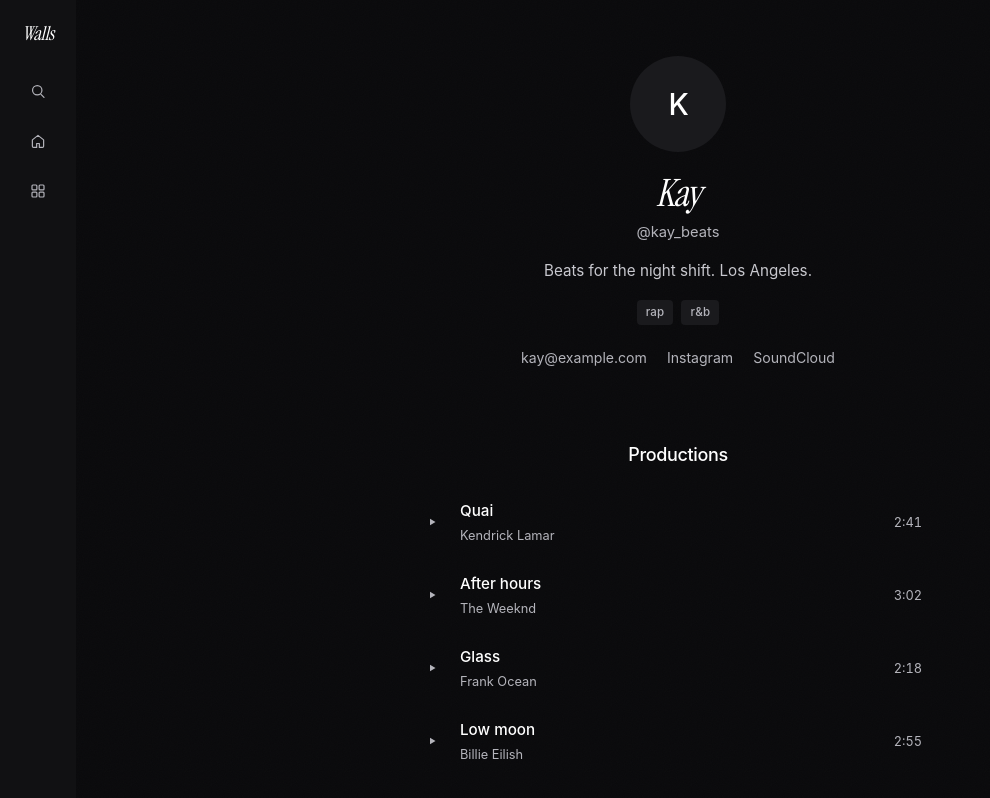
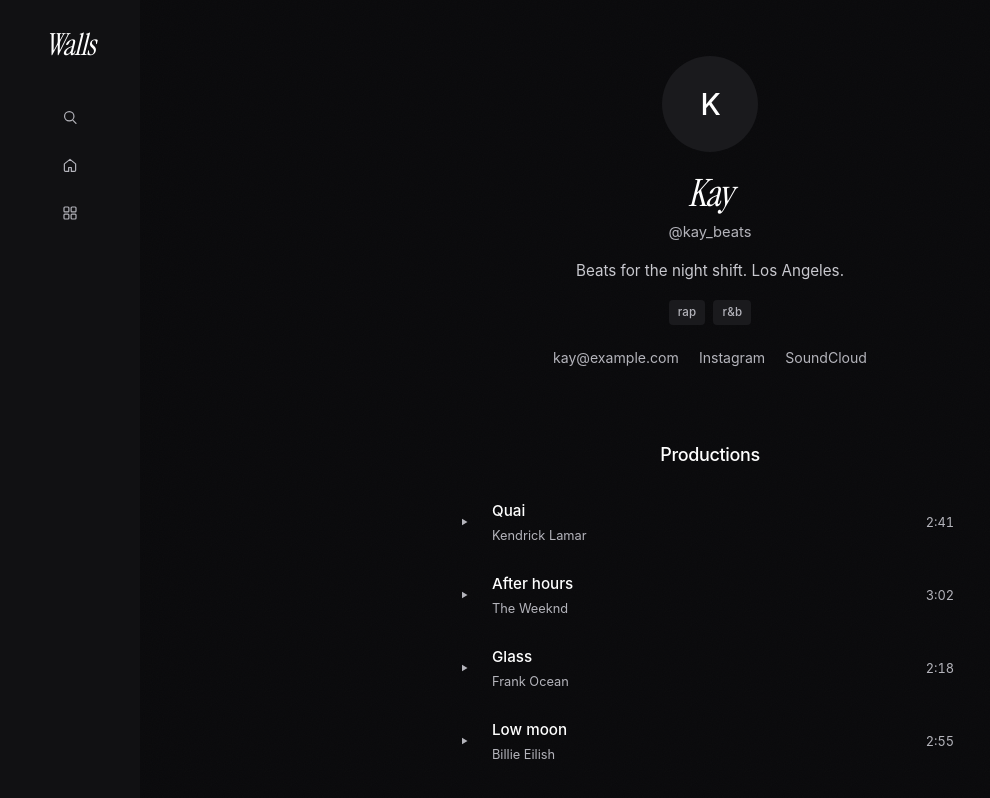
Before and after one commit to lattewei/walls, a Next.js app in the folder apps/web/: page /users/kay_beats in a window 1280 px wide. Shown: the top 798 px of the page, without its empty margins (0-990 px from the left). Built offline with nearby package versions, Linux system fonts and the light colour scheme.

Commit message:
style(web): keep the profile rail identical to Home, labels off
Slim mode no longer shrinks the wordmark or item chrome. Same padding, size, and Home pill. Only the nav text is hidden.

```diff
--- a/apps/web/src/app/globals.css
+++ b/apps/web/src/app/globals.css
@@ -204,29 +204,19 @@ a.studio__item:hover {
 }
 
 .studio--slim {
-  grid-template-columns: 76px minmax(0, 1fr);
-}
-
-.studio--slim .studio__side {
-  align-items: center;
-  padding: 24px 8px;
-  gap: 28px;
+  grid-template-columns: 140px minmax(0, 1fr);
 }
 
 .studio--slim .studio__word {
-  font-size: 1.2rem;
-  padding: 0;
-}
-
-.studio--slim .studio__side nav {
-  align-items: center;
+  display: block;
+  text-align: center;
+  white-space: nowrap;
+  padding-left: 0;
+  padding-right: 0;
 }
 
 .studio--slim .studio__item {
   justify-content: center;
-  width: 40px;
-  height: 40px;
-  padding: 0;
   gap: 0;
   font-size: 0;
   line-height: 0;
```
